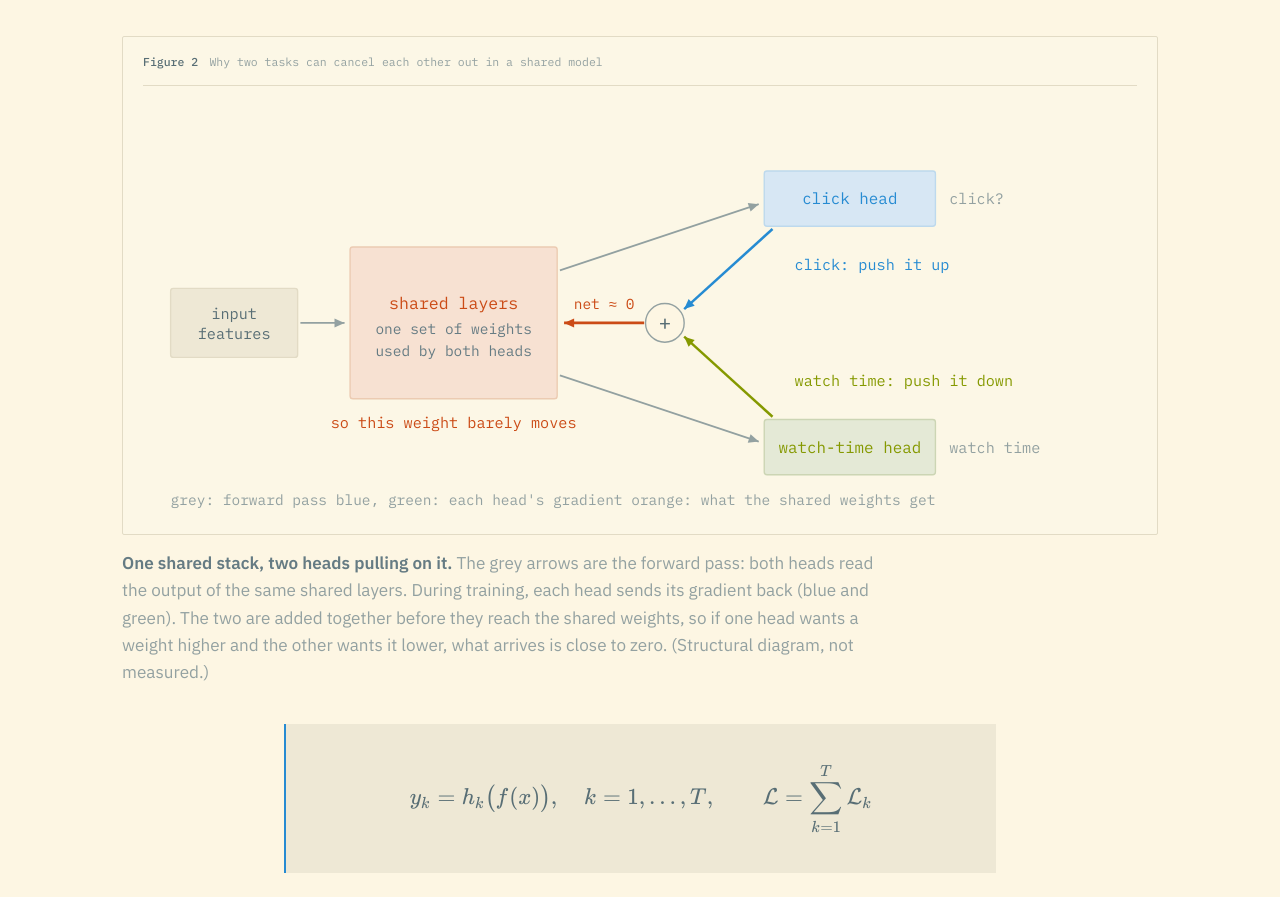
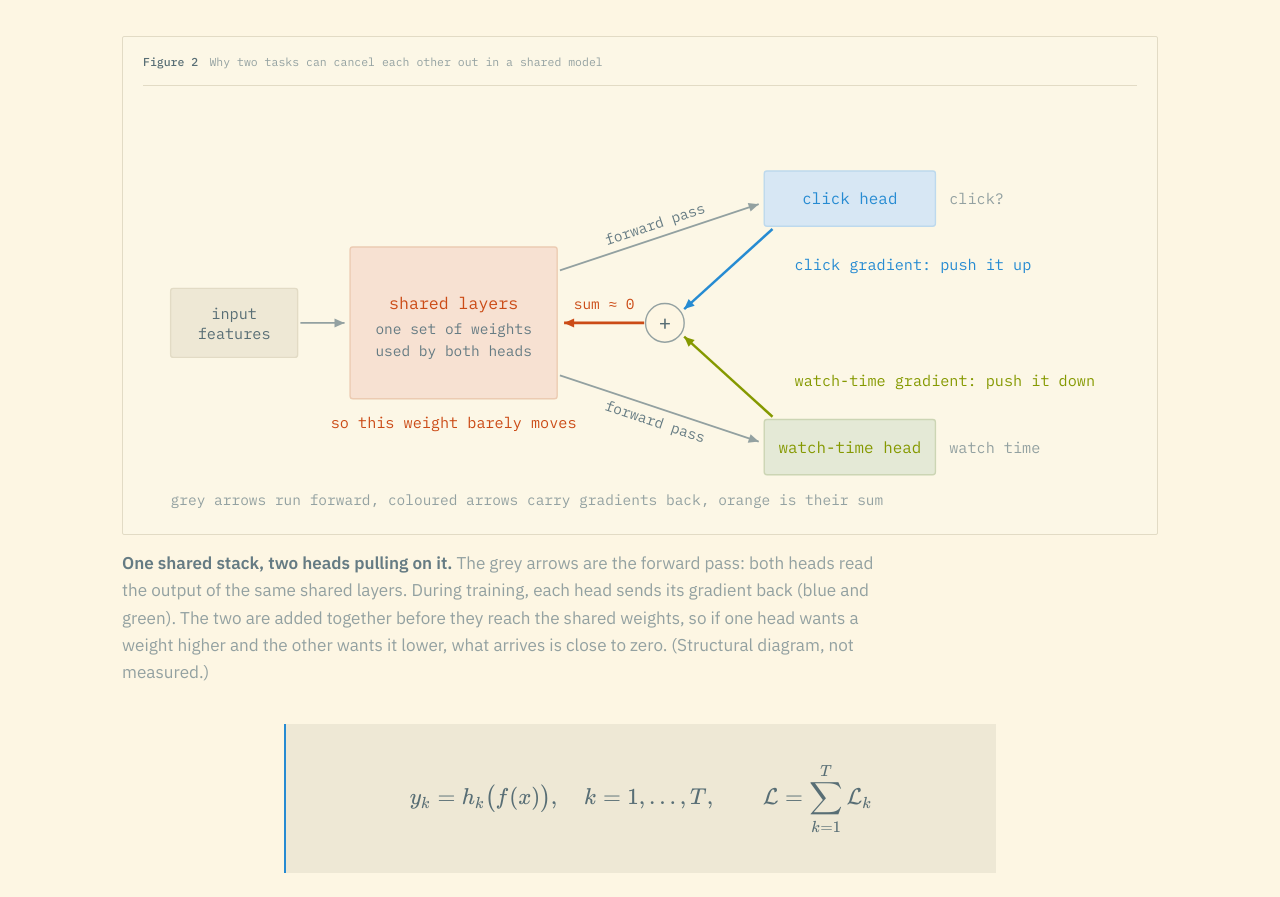
Before and after one commit to namanjaswani27/namanjaswani27.github.io, a plain HTML site: page blog/moe-variants/index.html in a window 1280 px wide. Shown: the part 2651-3548 px from the top of the page. Drawn offline with Linux system fonts and the light colour scheme.

Commit message:
MoE post: label Figure 2's forward and gradient arrows
Co-Authored-By: Claude Opus 5.5 (1M context) <noreply@anthropic.com>

```diff
--- a/blog/moe-variants/index.html
+++ b/blog/moe-variants/index.html
@@ -783,6 +783,12 @@ const esc=s=>String(s).replace(/&/g,"&amp;").replace(/</g,"&lt;").replace(/>/g,"
   g.push(tx(225,184,"used by both heads",C.b00,10.5,"middle"));
   g.push(ar(302,122,446,74,C.b1));
   g.push(ar(302,198,446,246,C.b1));
+  /* label a line along its own direction, offset to one side so it never sits on the stroke */
+  const along=(x1,y1,x2,y2,t,col,side)=>{const a=Math.atan2(y2-y1,x2-x1),L=Math.hypot(x2-x1,y2-y1),
+      nx=-(y2-y1)/L*side, ny=(x2-x1)/L*side, cx=(x1+x2)/2+nx*10, cy=(y1+y2)/2+ny*10, deg=a*180/Math.PI;
+    return `<text class="d2-fwd" x="${cx}" y="${cy+3.5}" text-anchor="middle" transform="rotate(${deg} ${cx} ${cy})" font-family="IBM Plex Mono, monospace" font-size="10.5" fill="${col}">${esc(t)}</text>`;};
+  g.push(along(302,122,446,74,"forward pass",C.b00,-1));
+  g.push(along(302,198,446,246,"forward pass",C.b00,1));
   g.push(`<rect class="d2-head" x="450" y="50" width="124" height="40" rx="2" fill="${C.blueT}" stroke="${C.blueE}"/>`);
   g.push(tx(512,74,"click head",C.blue,11.5,"middle"));
   g.push(`<rect class="d2-head" x="450" y="230" width="124" height="40" rx="2" fill="${C.greenT}" stroke="${C.greenE}"/>`);
@@ -792,15 +798,15 @@ const esc=s=>String(s).replace(/&/g,"&amp;").replace(/</g,"&lt;").replace(/>/g,"
   /* backward pass: each head's gradient, then their sum */
   g.push(ar(456,92,392,150,C.blue,1.8));
   g.push(ar(456,228,392,170,C.green,1.8));
-  g.push(tx(472,122,"click: push it up",C.blue,11));
-  g.push(tx(472,206,"watch time: push it down",C.green,11));
+  g.push(tx(472,122,"click gradient: push it up",C.blue,11));
+  g.push(tx(472,206,"watch-time gradient: push it down",C.green,11));
   g.push(`<circle cx="378" cy="160" r="14" fill="${C.b3}" stroke="${C.b1}"/>`);
   g.push(tx(378,165,"+",C.b01,15,"middle"));
   g.push(ar(363,160,305,160,C.orange,2));
-  g.push(tx(334,150,"net \u2248 0",C.orange,10.5,"middle"));
+  g.push(tx(334,150,"sum \u2248 0",C.orange,10.5,"middle"));
   g.push(tx(225,236,"so this weight barely moves",C.orange,11,"middle"));
 
-  g.push(tx(20,292,"grey: forward pass   blue, green: each head's gradient   orange: what the shared weights get",C.b1,10.5));
+  g.push(tx(20,292,"grey arrows run forward, coloured arrows carry gradients back, orange is their sum",C.b1,10.5));
   svg.innerHTML=g.join("");
 })();
 
```
